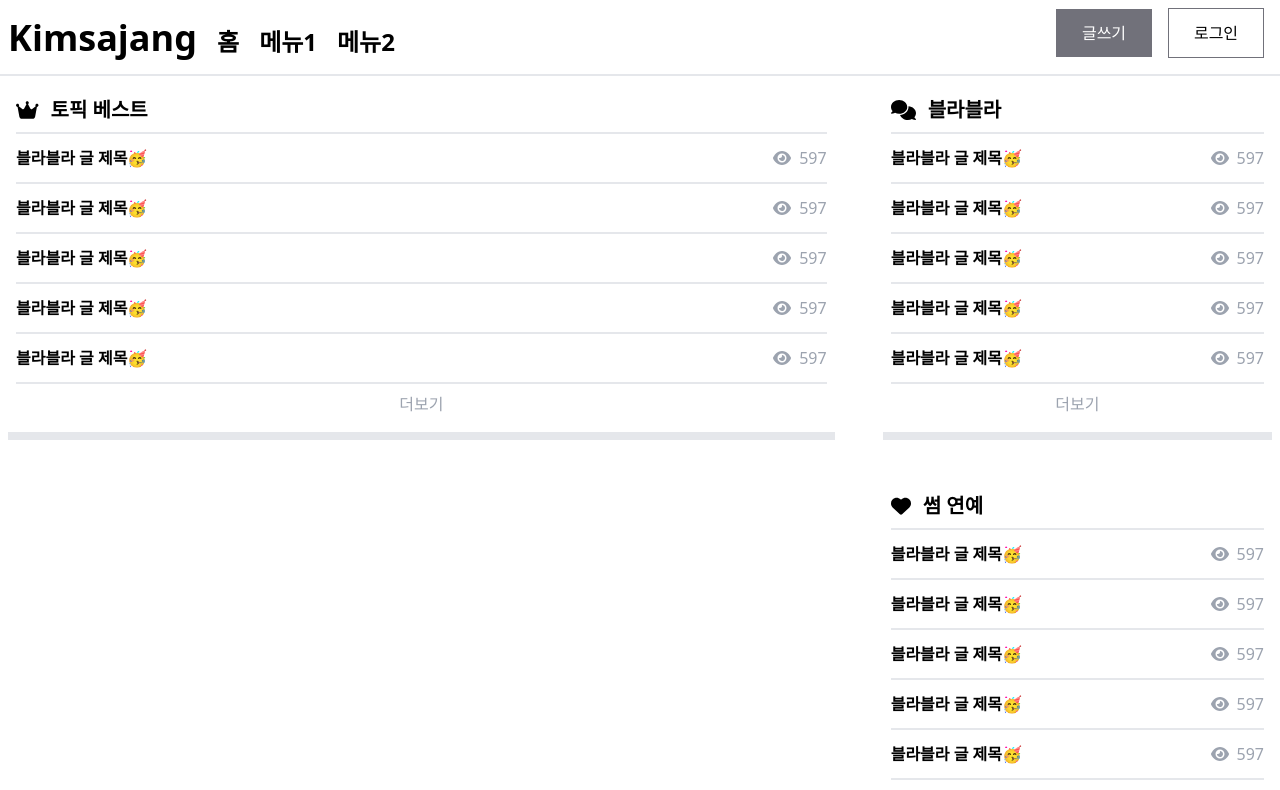
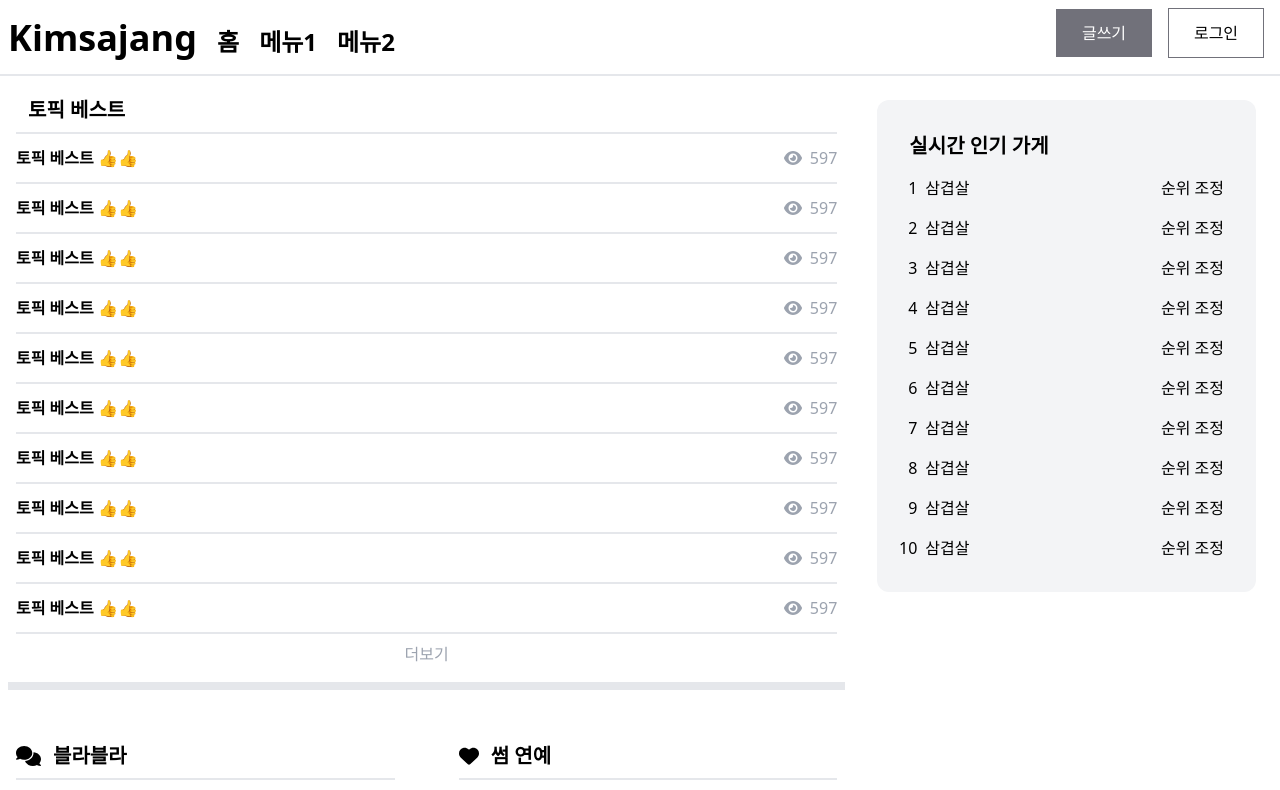
Before and after one commit to redips86/kimsajang-web, a Next.js app: page / in a window 1280 px wide. Shown: the top 790 px of the page. Built offline with nearby package versions, Linux system fonts and the light colour scheme.

Commit message:
[ksj] 랭킹 카드 영역

```diff
--- a/pages/index.tsx
+++ b/pages/index.tsx
@@ -1,7 +1,9 @@
 import type {NextPage} from 'next'
 import Layout from "@components/layout";
 import MainCard from "@components/mainCard";
-import {faCoins, faComments, faCrown, faHeart, faHouse} from "@fortawesome/free-solid-svg-icons";
+import {faCoins, faComments, faCrown, faEye, faHeart, faHouse} from "@fortawesome/free-solid-svg-icons";
+import {FontAwesomeIcon} from "@fortawesome/react-fontawesome";
+import Link from "next/link";
 
 const Home: NextPage = () => {
     return (
@@ -16,11 +18,34 @@ const Home: NextPage = () => {
                 </div>
             </div>
             <div className={"hidden xl:block"}>
-                <div className={"grid grid-cols-3 gap-8"}>
+                <div className={"flex"}>
+                    <div className={"basis-2/3 grid grid-cols-2 gap-8"}>
                         <div className={"col-span-2 row-span-2"}>
-                        <MainCard topic={"토픽 베스트"} icon={faCrown}></MainCard>
+                            {/*<MainCard topic={"토픽 베스트"} icon={faCrown}></MainCard>*/}
+                            <div className={"mx-2 p-2 border-b-8"}>
+                                <div className={" border-b-2 pb-2 py-3 font-bold text-xl"}>
+                                    <span className={"ml-3"}>토픽 베스트</span>
                                 </div>
-                    {/*<div className={"col-span-1 row-span-full"}>dfdf</div>*/}
+                                <div>
+                                    {
+                                        [1, 2, 3, 4, 5, 6, 7, 8, 9, 10].map(value => {
+                                            return <div key={value} className={"flex justify-between border-b-2 py-3"}>
+                                                <div className={"font-bold"}>토픽 베스트 👍👍</div>
+                                                <div className={"text-gray-400 flex space-x-2 items-center"}>
+                                                    <FontAwesomeIcon icon={faEye}></FontAwesomeIcon>
+                                                    <span>597</span>
+                                                </div>
+                                            </div>
+                                        })
+                                    }
+                                </div>
+                                <Link href={`/topic/}`}>
+                                    <div className={"flex justify-center items-center h-10 text-gray-400" +
+                                        " cursor-pointer"}>더보기
+                                    </div>
+                                </Link>
+                            </div>
+                        </div>
                         <div>
                             <MainCard topic={"블라블라"} icon={faComments}></MainCard>
                         </div>
@@ -28,9 +53,27 @@ const Home: NextPage = () => {
                         <MainCard topic={"주식 투자"} icon={faCoins}></MainCard>
                         <MainCard topic={"부동산"} icon={faHouse}></MainCard>
                     </div>
+                    <div className={"basis-1/3"}>
+                        <div className={"bg-gray-100 p-6 m-6 rounded-xl"}>
+                            <div className={"font-bold p-2 text-xl"}>실시간 인기 가게</div>
+                            {
+                                [1, 2, 3, 4, 5, 6, 7, 8, 9, 10].map(value => {
+                                    return <div key={value} className={"flex justify-between p-2"}>
+                                        <div className={"flex space-x-2 "}>
+                                            <div className={"flex justify-end w-2"}>{value}</div>
+                                            <div>삼겹살</div>
+                                        </div>
+                                        <div>순위 조정</div>
+                                    </div>
+                                })
+                            }
+                        </div>
+                    </div>
+                </div>
+
             </div>
         </Layout>
-    )
+    );
 }
 
 export default Home
```
Lines whose indentation alone changed are shown as unchanged.
